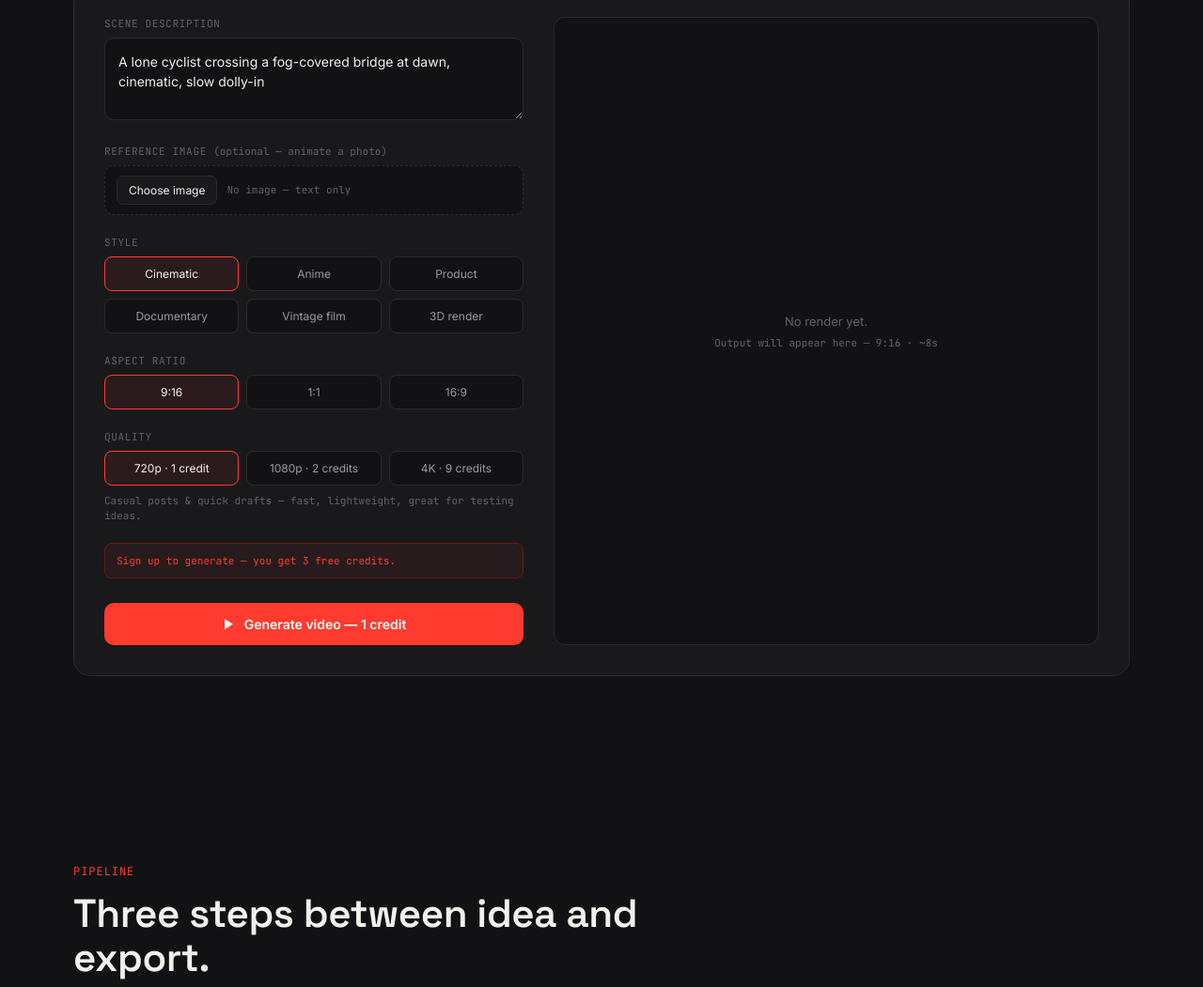
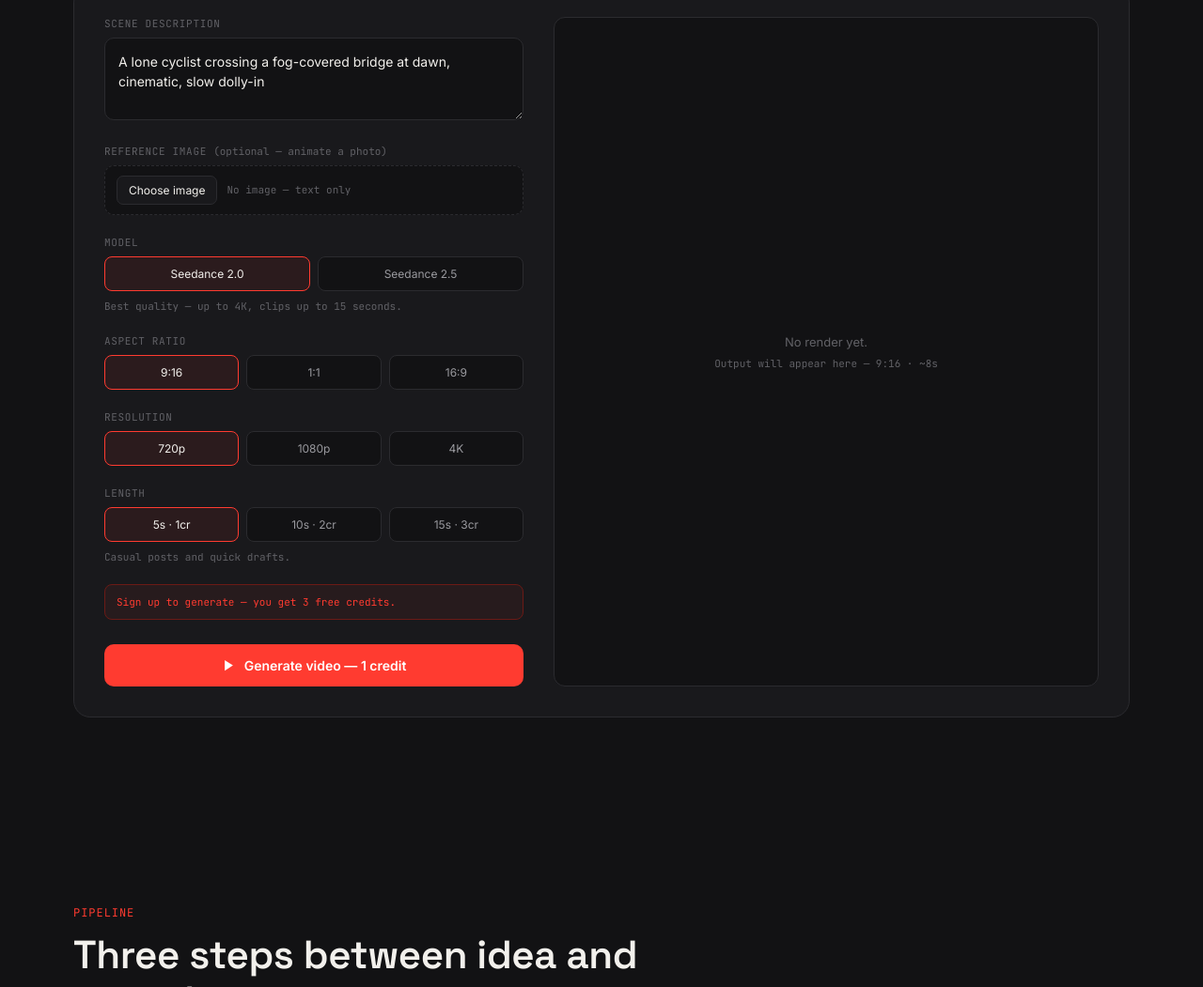
Before and after one commit to Sammy8112/Reelforge-frontend, a plain HTML site: page index.html in a window 1280 px wide. Shown: the part 1126-2177 px from the top of the page at 94% size. Drawn offline with nearby package versions, Linux system fonts and the light colour scheme.

Commit message:
Add files via upload

```diff
--- a/index.html
+++ b/index.html
@@ -597,7 +597,7 @@
     <div class="studio">
       <div class="studio-controls">
         <label for="prompt">Scene description</label>
-        <textarea id="prompt" placeholder="A lone cyclist crossing a fog-covered bridge at dawn, cinematic, slow dolly-in...">A lone cyclist crossing a fog-covered bridge at dawn, cinematic, slow dolly-in</textarea>
+        <textarea id="prompt" placeholder="Describe the shot — subject, setting, lighting, camera movement, mood...">A lone cyclist crossing a fog-covered bridge at dawn, cinematic, slow dolly-in</textarea>
 
         <label for="refImage">Reference image <span style="text-transform:none;letter-spacing:0">(optional — animate a photo)</span></label>
         <div class="image-drop" id="imageDrop">
@@ -608,15 +608,12 @@
         </div>
         <img id="imagePreview" class="image-preview" style="display:none;" alt="Reference preview">
 
-        <label>Style</label>
-        <div class="preset-grid" id="styleGrid">
-          <div class="preset active" data-style="Cinematic">Cinematic</div>
-          <div class="preset" data-style="Anime">Anime</div>
-          <div class="preset" data-style="Product">Product</div>
-          <div class="preset" data-style="Documentary">Documentary</div>
-          <div class="preset" data-style="Vintage film">Vintage film</div>
-          <div class="preset" data-style="3D render">3D render</div>
+        <label>Model</label>
+        <div class="ratio-row" id="modelGrid">
+          <div class="preset active" data-model="seedance-2.0" data-desc="Best quality — up to 4K, clips up to 15 seconds.">Seedance 2.0</div>
+          <div class="preset" data-model="seedance-2.5" data-desc="Longer clips up to 30 seconds, at lower resolution.">Seedance 2.5</div>
         </div>
+        <p class="quality-desc" id="modelDesc">Best quality — up to 4K, clips up to 15 seconds.</p>
 
         <label>Aspect ratio</label>
         <div class="ratio-row" id="ratioGrid">
@@ -625,13 +622,12 @@
           <div class="preset" data-ratio="16:9">16:9</div>
         </div>
 
-        <label>Quality</label>
-        <div class="ratio-row" id="qualityGrid">
-          <div class="preset active" data-quality="standard" data-credits="1" data-desc="Casual posts &amp; quick drafts — fast, lightweight, great for testing ideas.">720p · 1 credit</div>
-          <div class="preset" data-quality="pro" data-credits="2" data-desc="Everyday content — sharp enough for feeds, stories, and reels.">1080p · 2 credits</div>
-          <div class="preset" data-quality="4k" data-credits="9" data-desc="Ultra-high quality — for real ad campaigns, big screens, and client work.">4K · 9 credits</div>
-        </div>
-        <p class="quality-desc" id="qualityDesc">Casual posts &amp; quick drafts — fast, lightweight, great for testing ideas.</p>
+        <label>Resolution</label>
+        <div class="ratio-row" id="qualityGrid"></div>
+
+        <label>Length</label>
+        <div class="ratio-row" id="durationGrid"></div>
+        <p class="quality-desc" id="qualityDesc"></p>
 
         <p class="studio-locked" id="studioLocked">Sign up to generate — you get 3 free credits.</p>
 
@@ -958,64 +954,118 @@
       });
     });
   }
-  wireGroup('styleGrid');
   wireGroup('ratioGrid');
-  wireGroup('qualityGrid');
 
-  // keep the generate button's credit cost and quality description in sync
-  const genBtnLabel = document.getElementById('genBtnLabel');
-  const qualityDesc = document.getElementById('qualityDesc');
-  function updateCreditLabel(){
-    const activeEl = document.querySelector('#qualityGrid .preset.active');
-    const credits = activeEl.dataset.credits;
-    genBtnLabel.textContent = `Generate video — ${credits} credit${credits > 1 ? 's' : ''}`;
-    qualityDesc.textContent = activeEl.dataset.desc;
+  // ---- Credit costs ----
+  // 1 credit is priced against the cost of a 5s 720p Seedance 2.0 render.
+  // Costs scale with length and resolution, so each combination has its own price.
+  var MODELS = {
+    'seedance-2.0': {
+      label: 'Seedance 2.0',
+      desc: 'Best quality — up to 4K, clips up to 15 seconds.',
+      resolutions: [
+        { id: '720p',  label: '720p',  desc: 'Casual posts and quick drafts.' },
+        { id: '1080p', label: '1080p', desc: 'Everyday content — feeds, stories, reels.' },
+        { id: '4k',    label: '4K',    desc: 'Ad campaigns, big screens, client work.' }
+      ],
+      durations: [5, 10, 15],
+      credits: {
+        '720p':  { 5: 1,  10: 2,  15: 3  },
+        '1080p': { 5: 2,  10: 4,  15: 7  },
+        '4k':    { 5: 9,  10: 18, 15: 27 }
+      }
+    },
+    'seedance-2.5': {
+      label: 'Seedance 2.5',
+      desc: 'Longer clips up to 30 seconds, at lower resolution.',
+      resolutions: [
+        { id: '480p', label: '480p', desc: 'Longest clips, lowest cost. Good for story sequences.' },
+        { id: '720p', label: '720p', desc: 'Sharper long-form clips, costs more per second.' }
+      ],
+      durations: [10, 20, 30],
+      credits: {
+        '480p': { 10: 2, 20: 3, 30: 5  },
+        '720p': { 10: 4, 20: 7, 30: 10 }
+      }
+    }
+  };
+
+  var currentModel = 'seedance-2.0';
+  var currentRes = '720p';
+  var currentDuration = 5;
+
+  var qualityGrid = document.getElementById('qualityGrid');
+  var durationGrid = document.getElementById('durationGrid');
+  var qualityDesc = document.getElementById('qualityDesc');
+  var modelDesc = document.getElementById('modelDesc');
+  var genBtnLabel = document.getElementById('genBtnLabel');
+
+  function creditsFor(model, res, dur){
+    var table = MODELS[model].credits[res];
+    return table ? table[dur] : 1;
   }
-  document.querySelectorAll('#qualityGrid .preset').forEach(el=>{
-    el.addEventListener('click', updateCreditLabel);
+
+  function updateGenLabel(){
+    var n = creditsFor(currentModel, currentRes, currentDuration);
+    genBtnLabel.textContent = 'Generate video — ' + n + ' credit' + (n > 1 ? 's' : '');
+  }
+
+  function renderDurations(){
+    var m = MODELS[currentModel];
+    durationGrid.innerHTML = '';
+    m.durations.forEach(function(d){
+      var el = document.createElement('div');
+      el.className = 'preset' + (d === currentDuration ? ' active' : '');
+      el.textContent = d + 's · ' + creditsFor(currentModel, currentRes, d) + 'cr';
+      el.addEventListener('click', function(){
+        currentDuration = d;
+        renderDurations();
+        updateGenLabel();
+      });
+      durationGrid.appendChild(el);
+    });
+  }
+
+  function renderResolutions(){
+    var m = MODELS[currentModel];
+    qualityGrid.innerHTML = '';
+    m.resolutions.forEach(function(r){
+      var el = document.createElement('div');
+      el.className = 'preset' + (r.id === currentRes ? ' active' : '');
+      el.textContent = r.label;
+      el.addEventListener('click', function(){
+        currentRes = r.id;
+        qualityDesc.textContent = r.desc;
+        renderResolutions();
+        renderDurations();
+        updateGenLabel();
+      });
+      qualityGrid.appendChild(el);
+    });
+    var active = m.resolutions.filter(function(r){ return r.id === currentRes; })[0];
+    if (active) qualityDesc.textContent = active.desc;
+  }
+
+  function selectModel(id){
+    currentModel = id;
+    var m = MODELS[id];
+    currentRes = m.resolutions[0].id;
+    currentDuration = m.durations[0];
+    modelDesc.textContent = m.desc;
+    renderResolutions();
+    renderDurations();
+    updateGenLabel();
+  }
+
+  document.querySelectorAll('#modelGrid .preset').forEach(function(el){
+    el.addEventListener('click', function(){
+      document.querySelectorAll('#modelGrid .preset').forEach(function(x){ x.classList.remove('active'); });
+      el.classList.add('active');
+      selectModel(el.dataset.model);
+    });
   });
 
-  // mock generation flow
-  const genBtn = document.getElementById('genBtn');
-  const previewEmpty = document.getElementById('previewEmpty');
-  const previewCanvas = document.getElementById('previewCanvas');
-  const genLabel = document.getElementById('genLabel');
-  const genFill = document.getElementById('genFill');
-  const resultBadge = document.getElementById('resultBadge');
-
-  // Point this at your deployed backend once it's live, e.g.
-  // 'https://reelforge-backend-production.up.railway.app'
-  const BACKEND_URL = 'https://reelforge-backend-production-35ae.up.railway.app';
-
-  function resetButton(){
-    genBtn.disabled = false;
-    genBtn.innerHTML = '<svg width="15" height="15" viewBox="0 0 24 24" fill="none"><path d="M5 3l14 9-14 9V3z" fill="currentColor"/></svg> <span id="genBtnLabel"></span>';
-    updateCreditLabel();
-  }
-
-  async function pollJob(jobId){
-    const res = await fetch(`${BACKEND_URL}/api/status/${jobId}`);
-    const job = await res.json();
-
-    genFill.style.width = (job.progress || 0) + '%';
-    genLabel.textContent = job.status === 'complete'
-      ? 'Done · ready to export'
-      : `Rendering… ${job.progress || 0}%`;
-
-    if (job.status === 'complete' && job.videoUrl) {
-      previewCanvas.innerHTML = `
-        <video src="${job.videoUrl}" controls autoplay loop muted
-          style="width:100%;height:100%;object-fit:cover;position:absolute;inset:0;"></video>`;
-      resetButton();
-      return;
-    }
-    if (job.status === 'error') {
-      genLabel.textContent = 'Render failed — check backend logs';
-      resetButton();
-      return;
-    }
-    setTimeout(() => pollJob(jobId), 1000);
-  }
+  selectModel('seedance-2.0');
 
   // ---- Reference image picker ----
   var refImageData = null; // base64 string when an image is chosen
@@ -1056,11 +1106,11 @@
 
   genBtn.addEventListener('click', async () => {
     const prompt = document.getElementById('prompt').value;
-    const style = document.querySelector('#styleGrid .preset.active').dataset.style;
     const ratio = document.querySelector('#ratioGrid .preset.active').dataset.ratio;
-    const qualityEl = document.querySelector('#qualityGrid .preset.active');
-    const quality = qualityEl.dataset.quality;
-    const credits = parseInt(qualityEl.dataset.credits, 10);
+    const model = currentModel;
+    const quality = currentRes;
+    const duration = currentDuration;
+    const credits = creditsFor(currentModel, currentRes, currentDuration);
 
     // Must be logged in to generate
     if (!window.supabaseClient) {
@@ -1090,7 +1140,7 @@
     // Update the badge with the new balance
     document.getElementById('creditsCount').textContent = spend.data;
 
-    resultBadge.textContent = style.toUpperCase() + ' · ' + ratio + ' · ' + quality.toUpperCase();
+    resultBadge.textContent = quality.toUpperCase() + ' · ' + ratio + ' · ' + duration + 's';
 
     genBtn.disabled = true;
     genBtn.textContent = 'Rendering…';
@@ -1103,7 +1153,7 @@
       const res = await fetch(`${BACKEND_URL}/api/generate`, {
         method: 'POST',
         headers: { 'Content-Type': 'application/json' },
-        body: JSON.stringify({ prompt, style, ratio, quality, credits, image: refImageData })
+        body: JSON.stringify({ prompt, ratio, model, quality, duration, credits, image: refImageData })
       });
       if (!res.ok) throw new Error('Backend not reachable');
       const { jobId } = await res.json();
```
